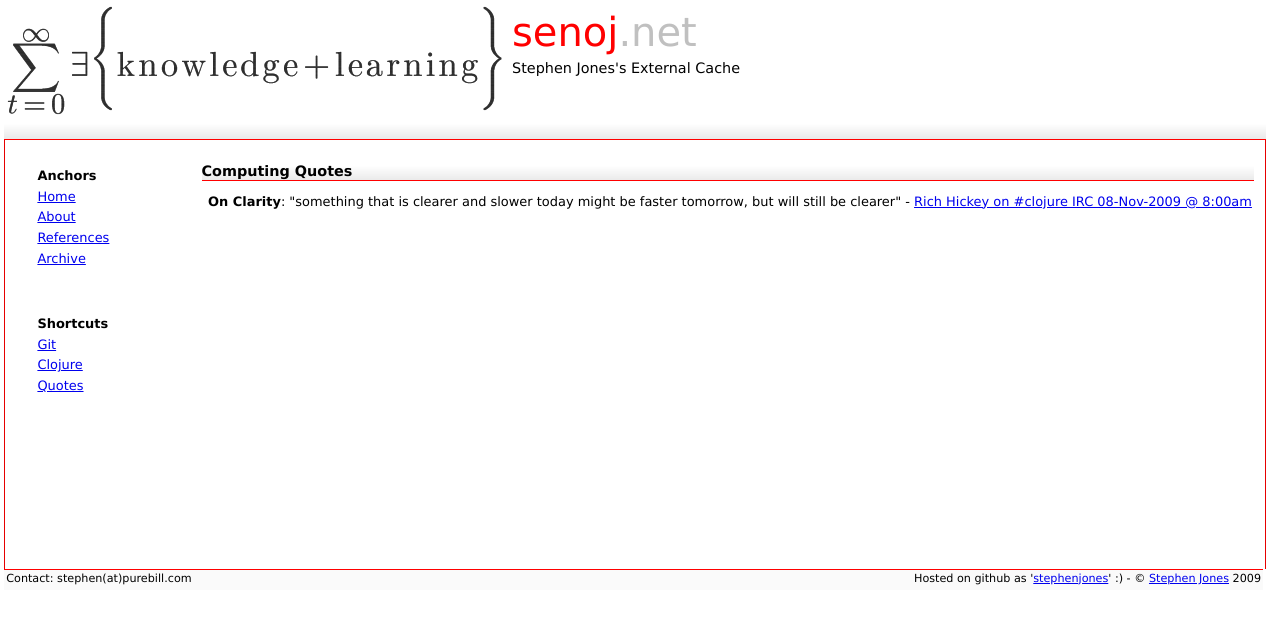
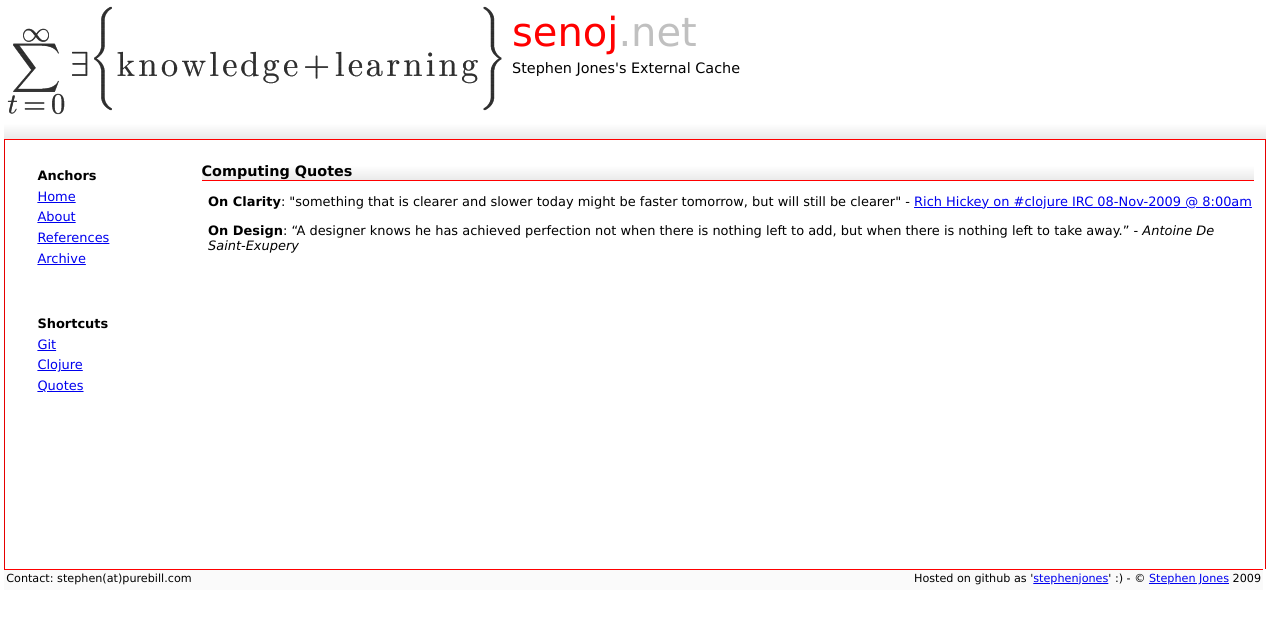
Before and after one commit to stephenjones/stephenjones.github.com, a Jekyll site: the page built from quotes.html, in a window 1280 px wide. Shown: the top 624 px of the page. Built offline with Jekyll 4.4.1, drawn with Linux system fonts in a browser that asks for light colours; Markdown is read by kramdown in place of the engine named in the settings; comment, search, counter and statistics services are not loaded.

Commit message:
really updated with design quote

```diff
--- a/quotes.html
+++ b/quotes.html
@@ -29,6 +29,8 @@ title: senoj.net | Stephen Jones's Personal Website | Quotes I Like
 
 <p> <b>On Clarity</b>: "something that is clearer and slower today might be faster tomorrow, but will still be clearer" - <a href="http://clojure-log.n01se.net/date/2009-11-08.html">Rich Hickey on #clojure IRC 08-Nov-2009 @ 8:00am</a></p>
 
+<p> <b>On Design</b>: “A designer knows he has achieved perfection not when there is nothing left to add, but when there is nothing left to take away.” - <i>Antoine De Saint-Exupery</i></p>
+
 {% include twocol_right_end %}
 
 {% include onecol_bottom %}
```
